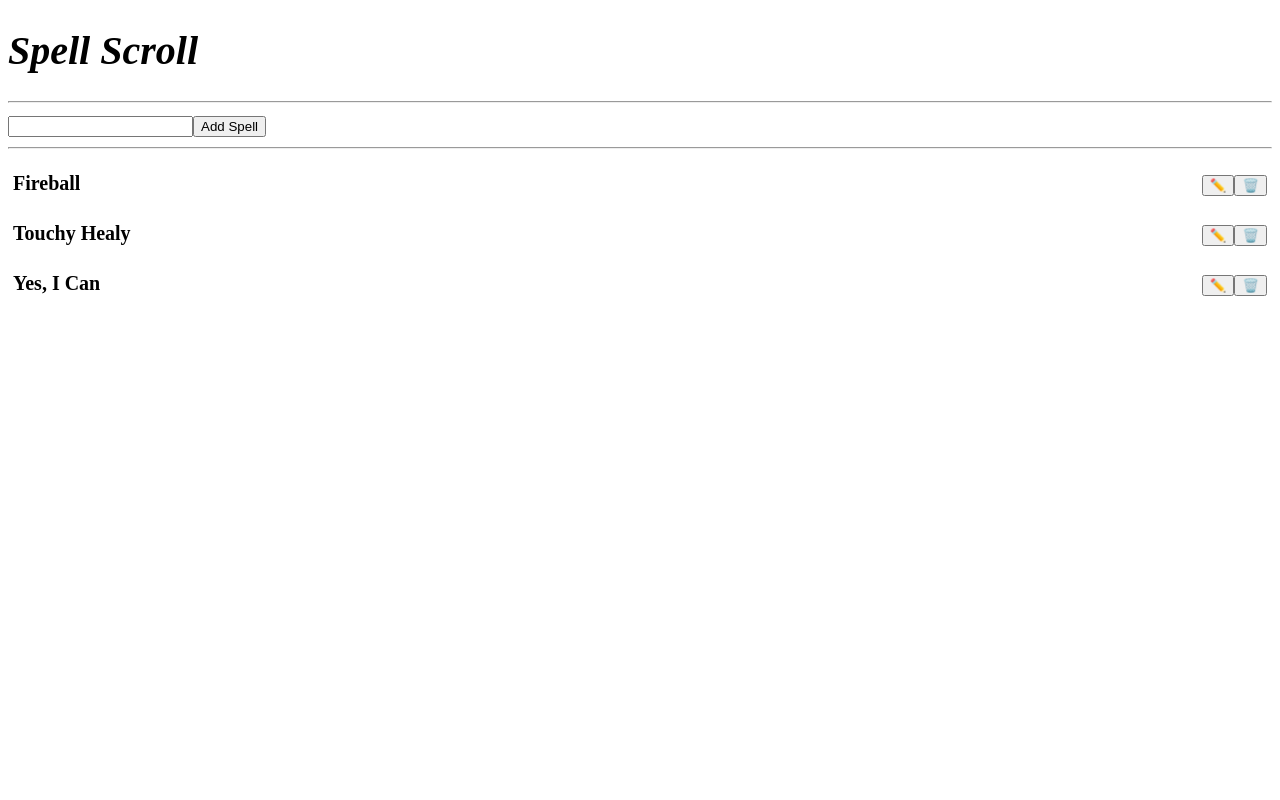
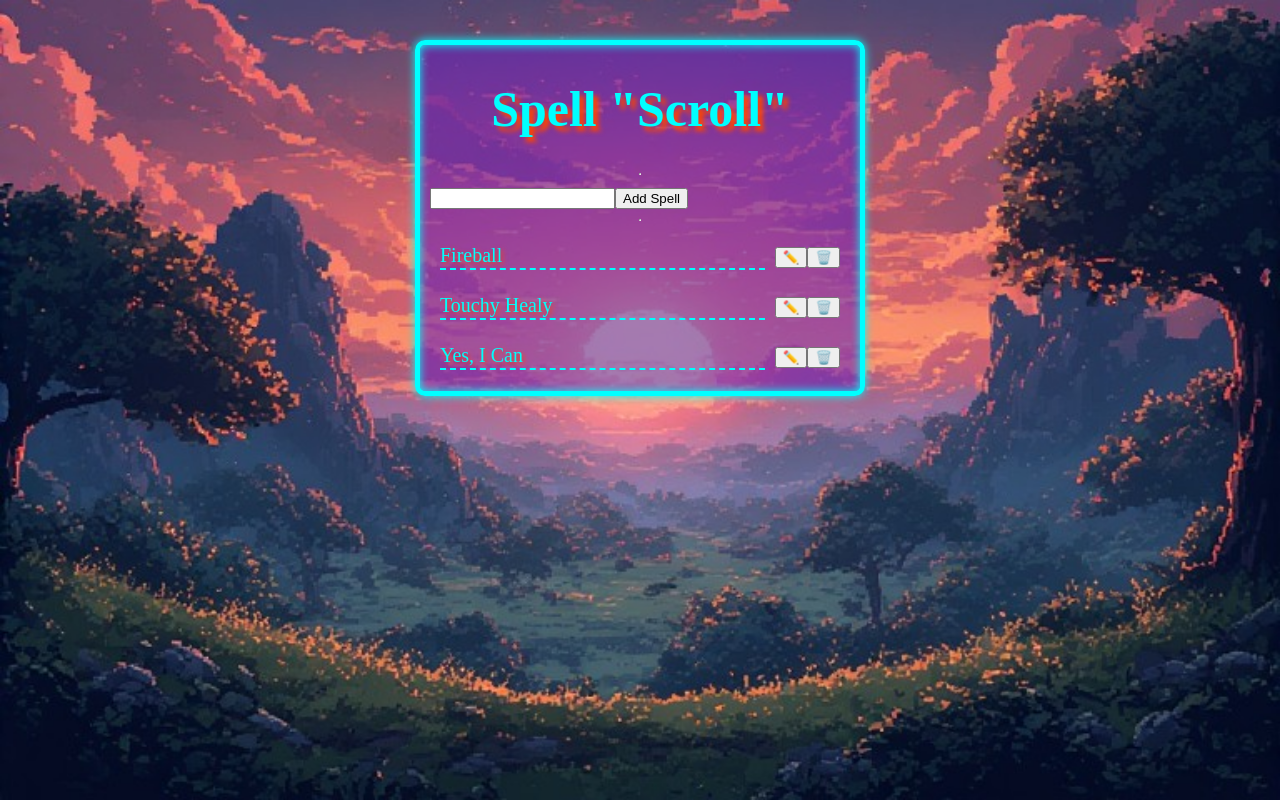
Before and after one commit to loxelheim/vite-react-spell-scroll, a React (Vite) app in the folder spell-scroll/: page / in a window 1280 px wide. Built offline with nearby package versions, Linux system fonts and the light colour scheme; a web font is replaced by a local one.

Commit message:
setup basic visuals aesthetic

```diff
--- a/spell-scroll/src/App.css
+++ b/spell-scroll/src/App.css
@@ -1,22 +1,53 @@
-html {
+html, body {
+  margin: 0;
   font-family: var(--font);
 }
-h1 {
-  /* font-family: var(--font); */
-  font-weight: bold;
-  font-style: italic;
+
+section.background {
+  background-image: url(img/bg-generated-2.jpeg);
+  background-position: center;
+  background-size: cover;
+  position: fixed;
+  width: 100vw;
+  height: 100vh;
+  top: 0;
+  left: 0;
+  z-index: -1;
 }
 
 .scroll {
+  box-sizing: border-box;
+  position: relative;
+  max-width: 450px;
+  max-height: 90vh;
+  margin: 5vh auto;
+  padding: 0.5rem;
+
+  border: solid 5px cyan;
+  border-radius: 0.5rem;
+  box-shadow: 0 0 10px 0 cyan, inset 0 0 10px 0 cyan;
+  background-color: rgb(97 31 188 / 57%);
+
+  display: flex;
+  flex-flow: column;
+}
+
+.scroll h1 {
+  text-align: center;
+  text-shadow: 0.1em 0.1em 5px orangered;
+  color: cyan;
+  font-size: 2.5em;
+  margin: 0.5em 0;
 }
 
 .spell-list {
   margin: 0;
   padding: 0;
+  overflow: auto;
 }
 
 .spell-list li {
-  padding: 0.25rem;
+  padding: 0.25rem 0.5rem;
   display: flex;
   align-content: center;
   justify-content: space-between;
@@ -26,7 +57,10 @@ h1 {
 }
 
 .spell-list li.editing {
-  background-color: aqua;
+  background-color: cyan;
+  box-shadow: 0 0 10px 0 cyan;
+  border-radius: 0.2rem;
+  color: darkblue;
 }
 
 .spell-list li .spell-title {
@@ -38,6 +72,9 @@ h1 {
 }
 
 .spell-list li .spell-title > input {
+  transition: all 0.5s ease-in-out;
+  text-shadow: 0.1em 0.1em 5px orangered;
+  color: cyan;
   background-color: transparent;
   font-family: var(--font);
   font-size: 1em;
@@ -47,6 +84,11 @@ h1 {
   width: 100%;
 }
 
+.spell-list li.editing .spell-title > input {
+  color: inherit;
+  text-shadow: 0px 0px 0px purple, 0px 0px 0px white;
+}
+
 .spell-list li .buttons {
   flex-shrink: 0;
 }
--- a/spell-scroll/src/App.jsx
+++ b/spell-scroll/src/App.jsx
@@ -3,10 +3,7 @@ import Scroll from './components/Scroll'
 
 function App() {
   return (<>
-    <h1>Spell Scroll</h1>
-
-    <hr />
-
+    <section className="background"></section>
     <Scroll></Scroll>
   </>)
 }
--- a/spell-scroll/src/components/Scroll.jsx
+++ b/spell-scroll/src/components/Scroll.jsx
@@ -44,6 +44,10 @@ function Scroll() {
 
   return (<section className='scroll'>
 
+    <h1>Spell "Scroll"</h1>
+
+    <hr />
+
     <div className="spell-add">
       <input type="text" onChange={event => setInputValue(event.target.value)} value={inputValue}/>
       <button onClick={addSpellToArray}>Add Spell</button>
--- a/spell-scroll/src/components/Spell.jsx
+++ b/spell-scroll/src/components/Spell.jsx
@@ -10,7 +10,9 @@ function Spell(props) {
     { !editMode ? <>
 
       {/* is NOT Edit view */}
-      <span className="spell-title">{props.title}</span>
+      <span className="spell-title">
+        <input type="text" disabled value={props.title}/>
+      </span>
 
       <div className="buttons">
         {/* toggle edit mode on */}
```
Also changed, not shown: spell-scroll/src/img/bg-generated-2.jpeg (added), spell-scroll/src/img/bg-generated.jpeg (added).
